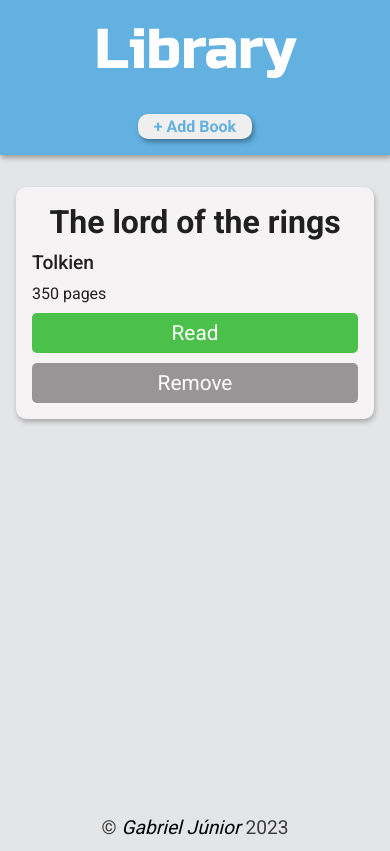
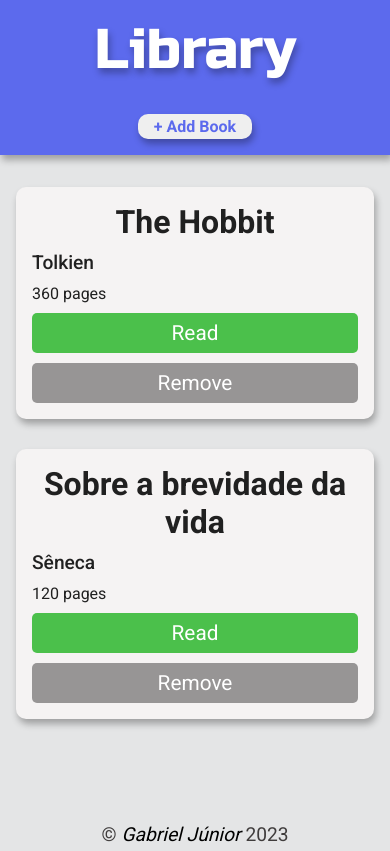
Before and after one commit to gabriel-duarte154/Library, a plain HTML site: page index.html in a window 390 px wide. Drawn offline with Linux system fonts and the light colour scheme.

Commit message:
Add feature for new cards add

```diff
--- a/app.js
+++ b/app.js
@@ -2,7 +2,20 @@ const btnSubmit = document.querySelector('#submit');
 const btnAddBook = document.querySelector('#addBook');
 const formModal = document.querySelector('#form-modal');
 
-let mylibrary = [];
+let library = [
+	{
+		title: 'The Hobbit',
+		author: 'tolkien',
+		pages: 360,
+		isRead: true,
+	},
+	{
+		title: 'Sobre a brevidade da vida',
+		author: 'Sêneca',
+		pages: 120,
+		isRead: true,
+	},
+];
 
 class Book {
 	constructor(title, author, pages, isRead) {
@@ -13,7 +26,20 @@ class Book {
 	}
 }
 
-function addBook() {
+function makeNewCards() {
+	library.forEach((book) => makeCard(book));
+}
+
+function openFormModal() {
+	formModal.style.display = 'flex';
+}
+
+function closeFormModal() {
+	formModal.style.display = 'none';
+}
+
+function addBook(e) {
+	e.preventDefault();
 	let book = getInputValues();
 
 	if (book === false) {
@@ -21,8 +47,9 @@ function addBook() {
 		return;
 	}
 
-	mylibrary.push(book);
+	library.push(book);
 
+	makeCard(library[library.length - 1]);
 	closeFormModal();
 }
 
@@ -39,18 +66,101 @@ function getInputValues() {
 	return new Book(title, author, pages, isRead);
 }
 
-const openFormModal = () => {
-	formModal.style.display = 'flex';
-};
+function makeCard(book) {
+	let cardContainer = document.createElement('div');
+	let titleCotainer = document.createElement('div');
+	let authorContainer = document.createElement('div');
+	let pagesContainer = document.createElement('div');
 
-const closeFormModal = () => {
-	formModal.style.display = 'none';
-};
+	addClass(cardContainer, titleCotainer, authorContainer, pagesContainer);
+	setValues(book, titleCotainer, authorContainer, pagesContainer);
+	appendCardAtributtes(
+		cardContainer,
+		titleCotainer,
+		authorContainer,
+		pagesContainer
+	);
+	setButtons(book, cardContainer);
+	appendCard(cardContainer);
+	setDataIndex();
+}
+
+function addClass(card, title, author, pages) {
+	card.classList = 'card-container';
+	title.classList = 'book-title';
+	author.classList = 'book-author';
+	pages.classList = 'book-pages';
+}
+
+function setValues(book, title, author, pages) {
+	title.innerText = `${book.title}`;
+	author.innerText = `${book.author}`;
+	pages.innerText = `${book.pages} pages`;
+}
+
+function appendCardAtributtes(card, title, author, pages) {
+	card.appendChild(title);
+	card.appendChild(author);
+	card.appendChild(pages);
+}
+
+function setButtons(book, card) {
+	let btnRemove = document.createElement('button');
+	let btnRead = document.createElement('button');
+
+	btnRemove.classList = 'remove';
+	btnRemove.innerText = 'Remove';
+
+	toogleReadBtn(book, btnRead);
+	addfunctions(btnRead, btnRemove);
+	card.appendChild(btnRead);
+	card.appendChild(btnRemove);
+}
+
+function toogleReadBtn(book, btn) {
+	btn.classList = book.isRead ? 'read' : 'not-read';
+	btn.innerText = book.isRead ? 'Read' : 'Not Read';
+}
+
+function addfunctions(btnRead, btnRemove) {
+	btnRemove.addEventListener('click', removeCard);
+	btnRead.addEventListener('click', updadeBookReadStatus);
+}
+
+function removeCard(e) {
+	let card = e.target.parentElement;
+	removeBookFromLibrary(card.dataset.number);
+	card.remove();
+	setDataIndex();
+}
+
+function removeBookFromLibrary(book) {
+	library.splice(library[book], 1);
+}
+
+function updadeBookReadStatus(e) {
+	let index = e.target.parentElement.dataset.index;
+	library[index].isRead = library[index].isRead ? false : true;
+
+	toogleReadBtn(library[index], e.target);
+}
+
+function appendCard(card) {
+	let Cards = document.querySelector('.cards');
+	Cards.appendChild(card);
+}
+
+function setDataIndex() {
+	let cards = [...document.querySelectorAll('.card-container')];
+	cards.forEach((card) => {
+		card.dataset.index = cards.indexOf(card);
+	});
+}
 
 btnAddBook.addEventListener('click', openFormModal);
 formModal.addEventListener('click', (e) => {
 	if (e.target != formModal) return;
 	closeFormModal();
 });
-
 btnSubmit.addEventListener('click', addBook);
+makeNewCards();
--- a/index.html
+++ b/index.html
@@ -7,7 +7,6 @@
   <title>library</title>
   <link rel="shortcut icon" href="favicon/favicon.ico" type="image/x-icon">
   <link rel="stylesheet" href="style.css">
-  <script src="openform.js" defer></script>
   <script src="app.js" defer></script>
 </head>
 <body>
@@ -25,13 +24,7 @@
     </div>
   </div>
 
-  <div class="main-content">
-    <div class="card-container">
-      <div class="book-title">The lord of the rings</div>
-      <div class="book-author">tolkien</div>
-      <div class="book-pages">350 pages</div>
-      <button class="read">Read</button>
-      <button class="remove">Remove</button>
+  <div class="cards">
     </div>
 
   <div class="footer">
@@ -64,7 +57,7 @@
           <input type="checkbox" id="read" >
         </div>
         <div class="form-row">
-          <button type="submit" class="button" id="submit" >Submit</button>
+          <button type="button" class="button" id="submit">Submit</button>
         </div>
       </form>
     </div>
--- a/style.css
+++ b/style.css
@@ -5,9 +5,18 @@
 :root {
   --font-title: 'Russo One', sans-serif;
   --font-body: 'Roboto', sans-serif;
-  --light-blue: #63B1E1;
-  --cards-title:#5C6AED;
+  --bg-color: #e4e5e6;
+  --light-white: #f5f3f3;
+  --light-violet: #5C6AED;
+  --light-violet-hover: #737fec;
   --padding: 1rem;
+  --green: #4bc04b;
+  --light-green: #4bc04bc7;
+  --red: #c74040;
+  --light-red: #c74040c7;
+  --grey: #979595;
+  --light-grey: #979595c2;
+  --shadow: 2px 5px 7px #0000004d;
 }
 
 * {
@@ -18,7 +27,7 @@
 }
 
 body {
-  background-color: #e4e5e6;
+  background-color: var(--bg-color);
   margin-bottom: 100px;
 }
 
@@ -29,8 +38,8 @@ html {
 
 .header {
   padding: 1rem min(5rem, 2vw);
-  background-color: var(--light-blue);
-  box-shadow: 1px 3px 5px rgba(0, 0, 0, 0.315);
+  background-color: var(--light-violet);
+  box-shadow: var(--shadow);
   color: white;
 }
 
@@ -46,6 +55,7 @@ html {
 .header .title {
   font-family: var(--font-title);
   font-size: 3.5rem;
+  text-shadow: var(--shadow);
 }
 
 .buttons-container button {
@@ -55,7 +65,7 @@ html {
   border: none;
   font-size: 1.8rem;
   cursor: pointer;
-  color: var(--light-blue);
+  color: var(--light-violet);
   transition:  all .2s;
 
 }
@@ -65,14 +75,14 @@ html {
 }
 
 .button {
-   box-shadow: 2px 3px 5px #00000059;
+   box-shadow: var(--shadow);
 }
 
 .button:active {
-  box-shadow: inset 1px 2px 5px rgba(0, 0, 0, 0.493);
+  box-shadow: inset var(--shadow);
 }
 
-.main-content {
+.cards {
   display: grid;
   grid-template-columns: repeat(3, minmax(350px, 1fr));
   max-width: 1300px;
@@ -90,8 +100,8 @@ html {
   border-radius: 10px;
   padding: var(--padding);
   height: fit-content;
-  box-shadow: 1px 3px 5px rgba(0, 0, 0, 0.26);
-  background-color: rgb(245, 243, 243);
+  box-shadow: var(--shadow);
+  background-color: var(--light-white);
 }
 
 .book-title {
@@ -116,27 +126,27 @@ html {
 }
 
 .card-container button.read {
-  background-color: #4bc04b;
+  background-color: var(--green);
 }
 
 .card-container button.not-read {
-  background-color: #c74040;
+  background-color: var(--red);
 }
 
 .card-container button.remove {
-  background-color: #979595;
+  background-color: var(--grey);
 }
 
 .card-container button.remove:hover {
-  background-color: #979595c2;
+  background-color: var(--light-grey);
 }
 
 .card-container button.read:hover {
-  background-color: #4bc04bc7;
+  background-color: var(--light-green);
 }
 
 .card-container button.not-read:hover {
-  background-color: #c74040c7;
+  background-color: var(--light-red);
 }
 
 .footer {
@@ -167,23 +177,24 @@ html {
   display: none;
   align-items: center;
   justify-content: center;
-  position: absolute;
+  position: fixed;
   top: 0;
   left: 0;
   height: 100vh;
   width: 100vw;
   backdrop-filter: blur(1px);
   background-color: rgba(0, 0, 0, 0.342);
+  animation: showUp .8s ease;
 }
 
 form {
-   display: flex;
+  display: flex;
   flex-direction: column;
   align-items: center;
-  background-color: #e4e5e6;
+  background-color: var(--light-white);
   width: 350px;
   border-radius: 10px;
-  box-shadow: 1px 3px 5px rgba(0, 0, 0, 0.336);
+  box-shadow: var(--shadow);
   padding: 1rem;
   gap: 10px;
 }
@@ -211,7 +222,7 @@ form {
 }
 
 .form-container input:focus {
-  border: 1px solid var(--light-blue);
+  border: 1px solid var(--light-violet);
 }
 
 .check-container {
@@ -227,21 +238,30 @@ form {
 .form-row button {
   align-self: center;
   border-radius: 10px;
-  border: 1px solid var(--light-blue);
+  border: 1px solid var(--light-violet);
   padding: .5rem;
   width: 50%;
-  background-color: var(--light-blue);
+  background-color: var(--light-violet);
   font-size: 1.2rem;
   color: white;
 }
 
 .form-row button:hover {
-  background-color: #7bb8df;
+  background-color: var(--light-violet-hover);
+}
+
+@keyframes showUp {
+  from {
+    opacity: 0;
+  }
+  to {
+    opacity: 1;
+  }
 }
 
 
 @media screen and (max-width: 1191px) {
-  .main-content {
+  .cards {
     grid-template-columns: repeat(2, minmax(300px, 1fr))
   }
 }
@@ -250,7 +270,7 @@ form {
   .header-content button {
     font-size: min(1rem, 5vw);
   }
-  .main-content {
+  .cards {
     grid-template-columns: 1fr;
   }
 }
```
Also changed, not shown: openform.js (deleted).
